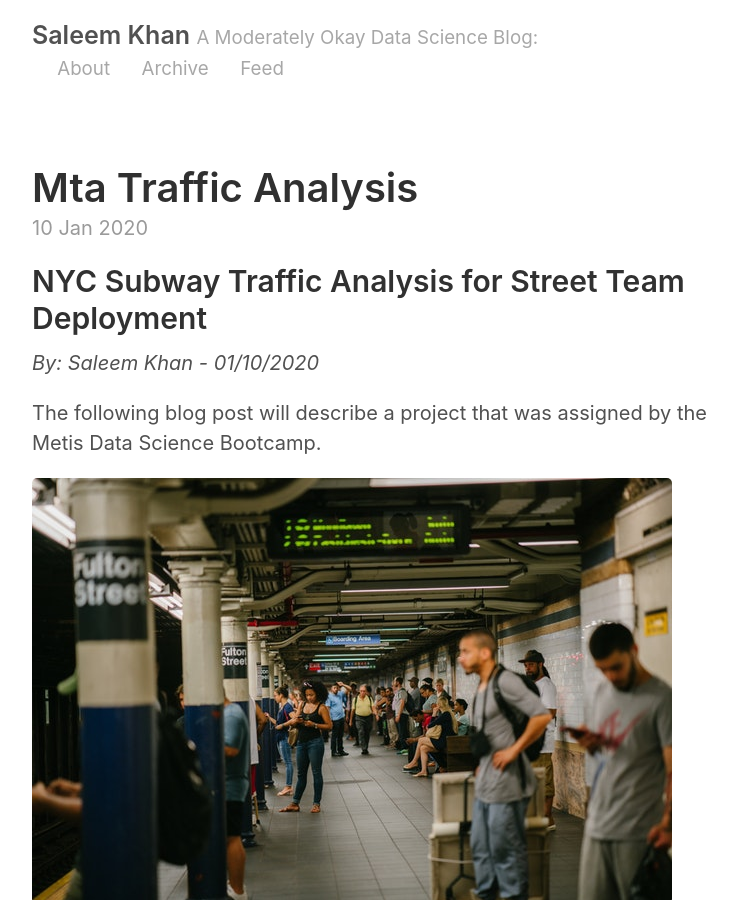
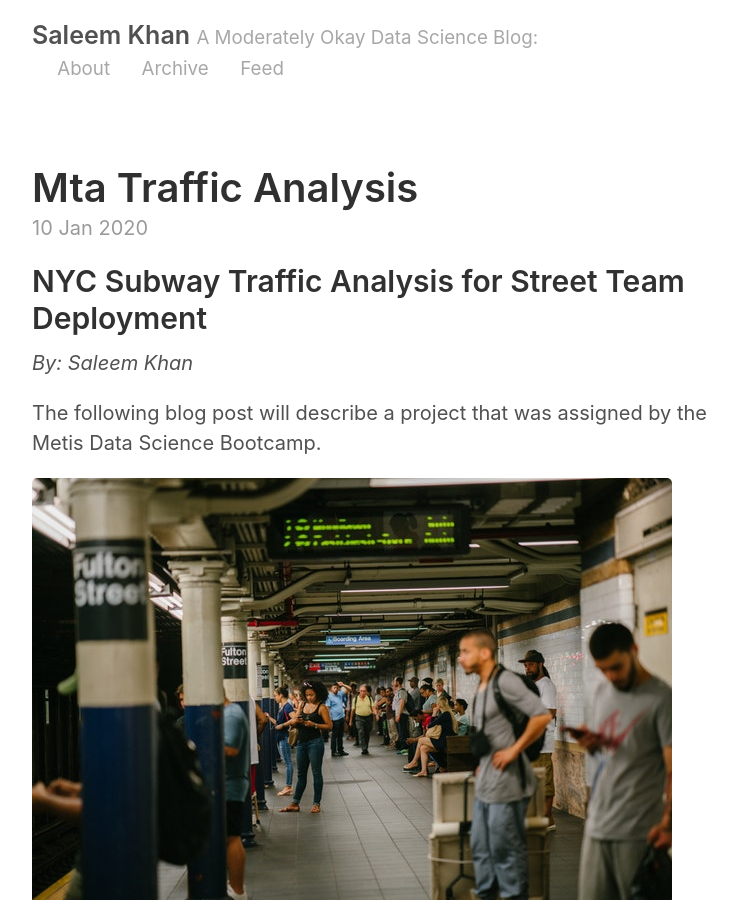
Before and after one commit to skhan-tech/skhan-tech.github.io, a Jekyll site: the page built from _posts/2020-01-10-mta-traffic-analysis.md, in a window 1280 px wide and 900 px high. Shown: the whole window, without its empty margins (258-995 px from the left). Built offline with Jekyll 4.4.1, drawn with Linux system fonts in a browser that asks for light colours; our own code applies the rules of GitHub Pages for plain Markdown files.

Commit message:
Update 2020-01-10-mta-traffic-analysis.md

```diff
--- a/_posts/2020-01-10-mta-traffic-analysis.md
+++ b/_posts/2020-01-10-mta-traffic-analysis.md
@@ -1,6 +1,6 @@
 ## NYC Subway Traffic Analysis for Street Team Deployment
 
-*By: Saleem Khan - 01/10/2020*
+*By: Saleem Khan*
 
 The following blog post will describe a project that was assigned by the Metis Data Science Bootcamp.
 
```
